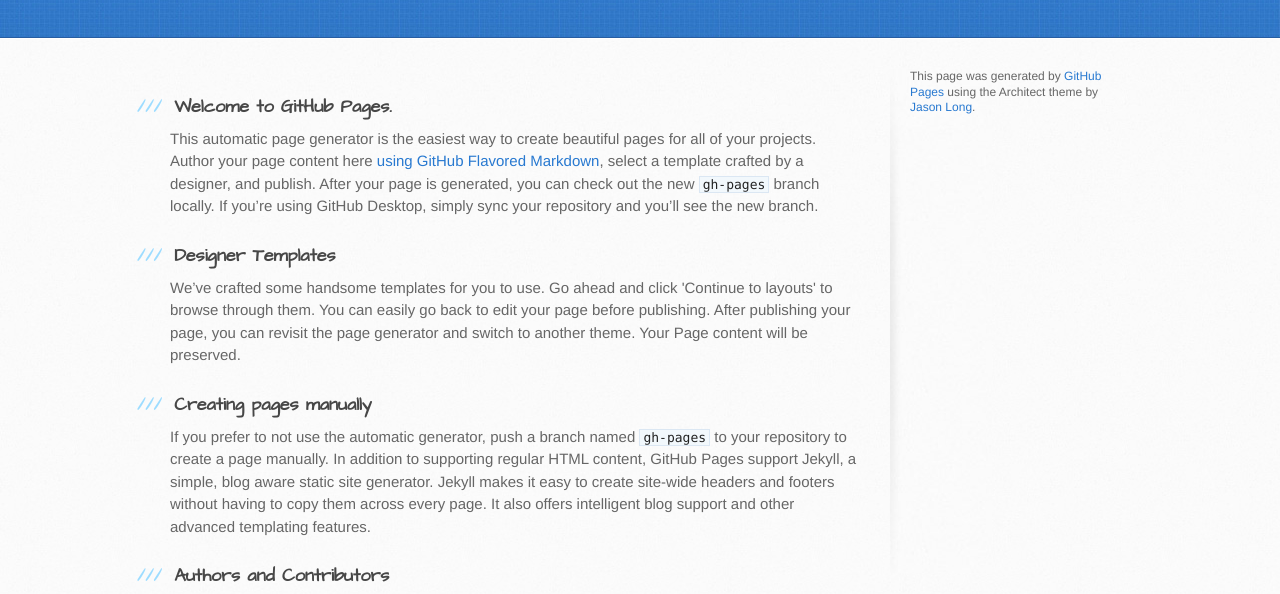
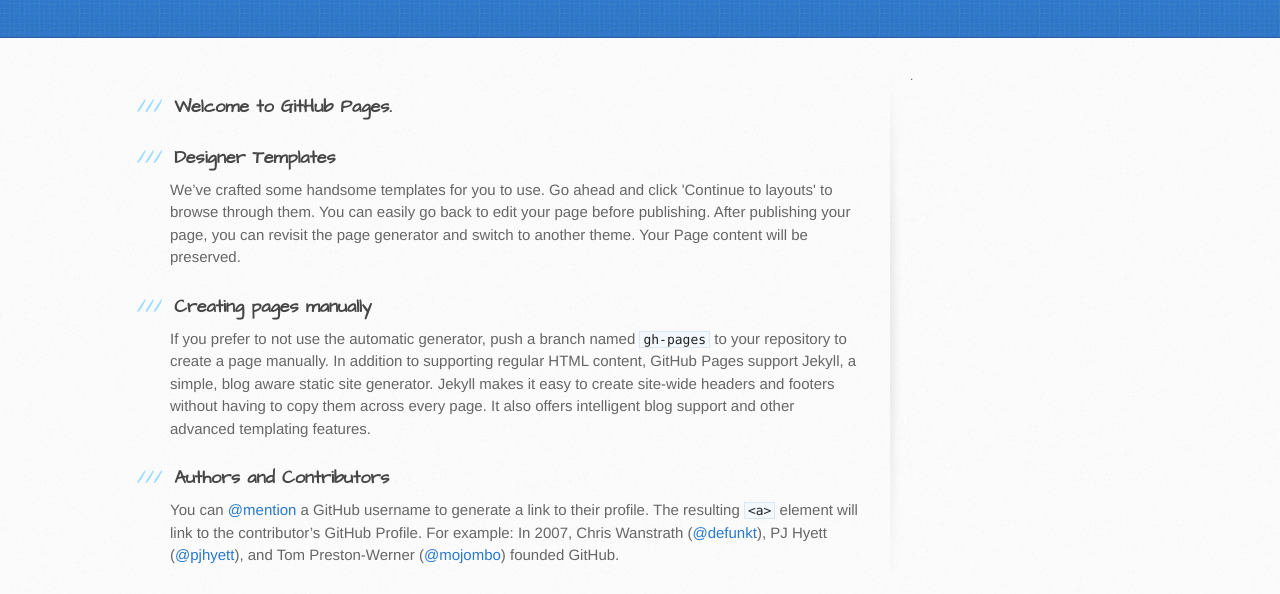
Before and after one commit to aradhika5/aradhika5.github.io, a plain HTML site: page index.html in a window 1280 px wide. Shown: the part 197-791 px from the top of the page. Drawn offline with Linux system fonts and the light colour scheme.

Commit message:
Update index.html

```diff
--- a/index.html
+++ b/index.html
@@ -29,9 +29,9 @@
       <div class="inner clearfix">
         <section id="main-content">
           <h3>
-<a id="welcome-to-github-pages" class="anchor" href="#welcome-to-github-pages" aria-hidden="true"><span aria-hidden="true" class="octicon octicon-link"></span></a>Welcome to GitHub Pages.</h3>
+<a id="welcome-to-my-world" class="anchor" href="#welcome-to-github-pages" aria-hidden="true"><span aria-hidden="true" class="octicon octicon-link"></span></a>Welcome to GitHub Pages.</h3>
 
-<p>This automatic page generator is the easiest way to create beautiful pages for all of your projects. Author your page content here <a href="https://guides.github.com/features/mastering-markdown/">using GitHub Flavored Markdown</a>, select a template crafted by a designer, and publish. After your page is generated, you can check out the new <code>gh-pages</code> branch locally. If you’re using GitHub Desktop, simply sync your repository and you’ll see the new branch.</p>
+
 
 <h3>
 <a id="designer-templates" class="anchor" href="#designer-templates" aria-hidden="true"><span aria-hidden="true" class="octicon octicon-link"></span></a>Designer Templates</h3>
@@ -57,7 +57,7 @@
         <aside id="sidebar">
 
 
-          <p>This page was generated by <a href="https://pages.github.com">GitHub Pages</a> using the Architect theme by <a href="https://twitter.com/jasonlong">Jason Long</a>.</p>
+          <p></a>.</p>
         </aside>
       </div>
     </div>
```
